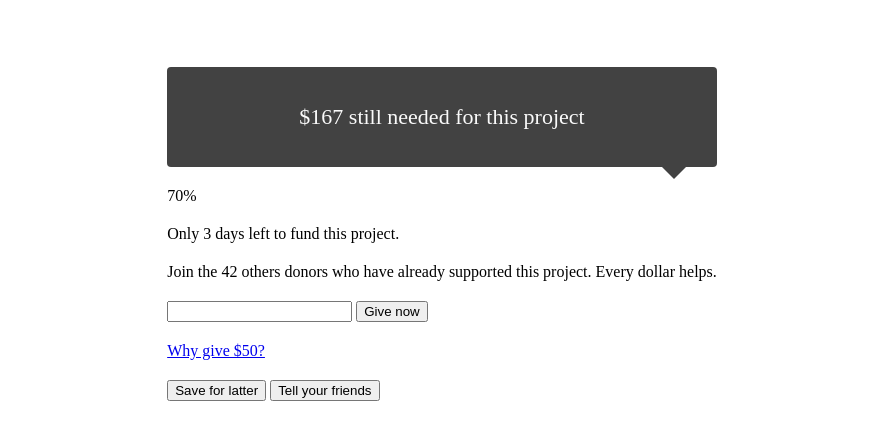
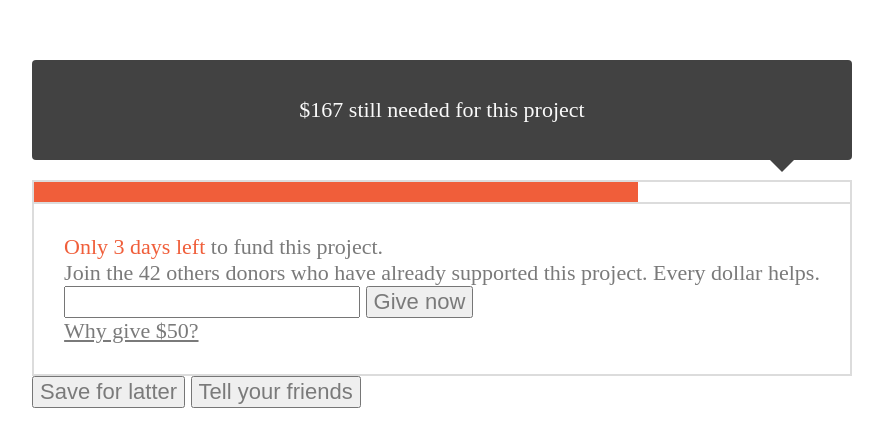
Before and after one commit to kozlovzxc/donater, a website: page index.html in a window 1280 px wide. Shown: the part 174-620 px from the top of the page, without its empty margins (198-1081 px from the left). Drawn offline with nearby package versions, Linux system fonts and the light colour scheme; files that its build step writes are made by us from their sources.

Commit message:
feat(progress): add progress bar and typography

```diff
--- a/index.html
+++ b/index.html
@@ -15,16 +15,20 @@
       <div class="alert">
         $167 still needed for this project
       </div>
-            <div class="information">
-                <div class="information_item progress_bar">70%</div>
-                <div class="information_item"><span>Only 3 days left</span> to fund this project.</div>
-                <div class="information_item">Join the 42 others donors who have already supported this project. Every
+      <div class="details">
+        <div class="progress">
+          <div class="progress_bar"></div>
+        </div>
+        <div class="details_content">
+          <div class="item"><span class="highlight">Only 3 days left</span> to fund this project.</div>
+          <div class="item">Join the 42 others donors who have already supported this project. Every
             dollar helps.</div>
-                <div class="information_item">
+          <div class="item">
             <input type="text">
             <button class="action-button">Give now</button>
           </div>
           <a class="link" href="#">Why give $50?</a>
+        </div>
       </div>
       <div class="actions">
         <button class="button">Save for latter</button>
--- a/style/alert.scss
+++ b/style/alert.scss
@@ -8,7 +8,6 @@
   min-height: 100px;
   margin-bottom: $distance-medium;
   color: $color-text-white;
-  font-size: $font-size-medium;
   background-color: $color-secondary-dark;
   border-radius: 4px;
 }
--- a/style/common.scss
+++ b/style/common.scss
@@ -7,7 +7,7 @@ $color-text: #7A7A7A;
 $color-text-white: #FAFAFA;
 $color-action: #1DBC2D;
 $color-link: #22A7D3;
-$color-secondary-lignt: #DCDCDC;
+$color-secondary-light: #DCDCDC;
 $color-secondary-dark: #424242;
 
 $border-radius: 4px;
@@ -15,3 +15,13 @@ $border-radius: 4px;
 $distance-small: 10px;
 $distance-medium: 20px;
 $distance-large: 30px;
+
+
+%bordered {
+  border: 2px solid $color-secondary-light;
+}
+
+* {
+  color: $color-text;
+  font-size: $font-size-medium;
+}
--- a/style/index.scss
+++ b/style/index.scss
@@ -1,5 +1,7 @@
 @import './common.scss';
+@import './typography.scss';
 @import './alert.scss';
+@import './progress.scss';
 
 .container {
   display: flex;
@@ -8,8 +10,14 @@
   min-height: 100vh;
 }
 
-.countdown,
-.information,
-.information_item {
+.countdown {
   margin-bottom: $distance-medium;
 }
+
+.details {
+  &_content {
+    @extend %bordered;
+    padding: $distance-large;
+    border-top: 0px;
+  }
+}
--- /dev/null
+++ b/style/progress.scss
@@ -0,0 +1,11 @@
+@import './common.scss';
+
+.progress {
+  @extend %bordered;
+
+  &_bar {
+    width: 74%;
+    height: $distance-medium;
+    background-color: $color-attention;
+  }
+}
--- /dev/null
+++ b/style/typography.scss
@@ -0,0 +1,3 @@
+.highlight {
+  color: $color-attention;
+}
```
Lines whose indentation alone changed are shown as unchanged.
